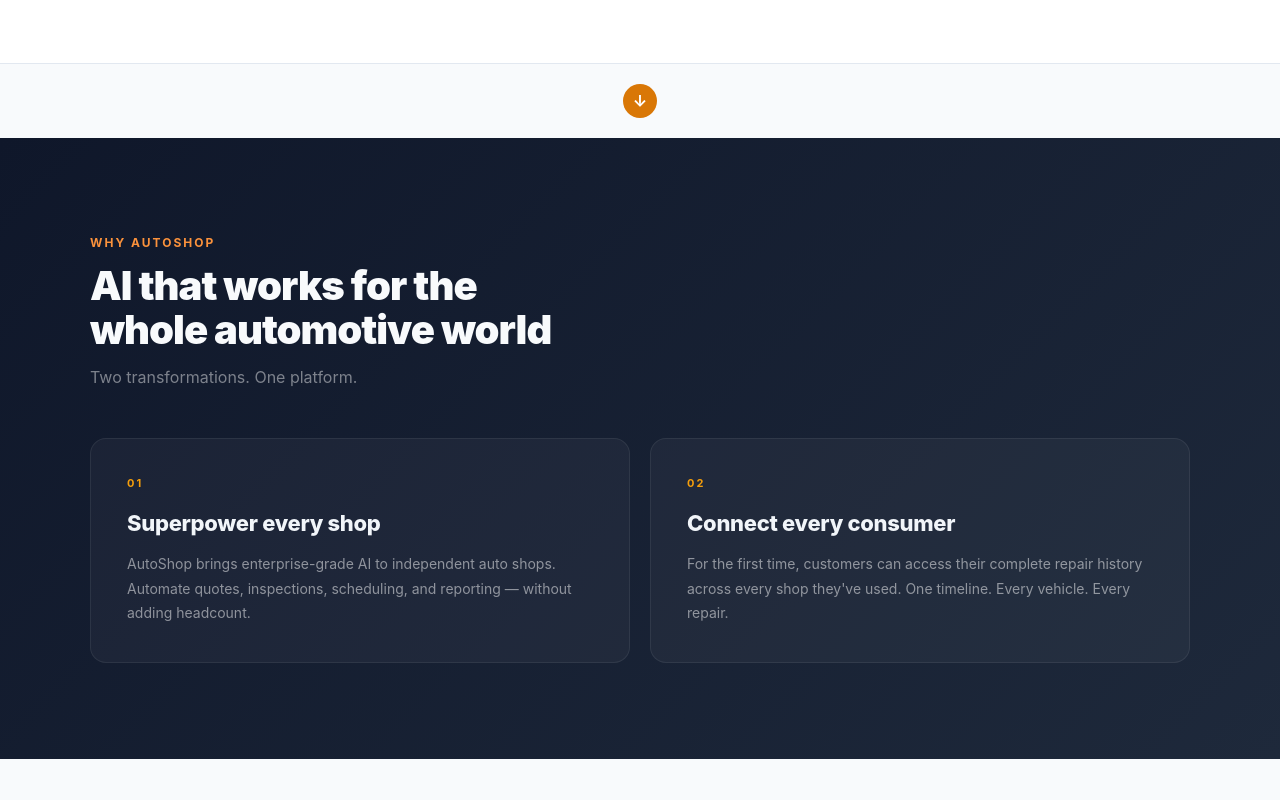
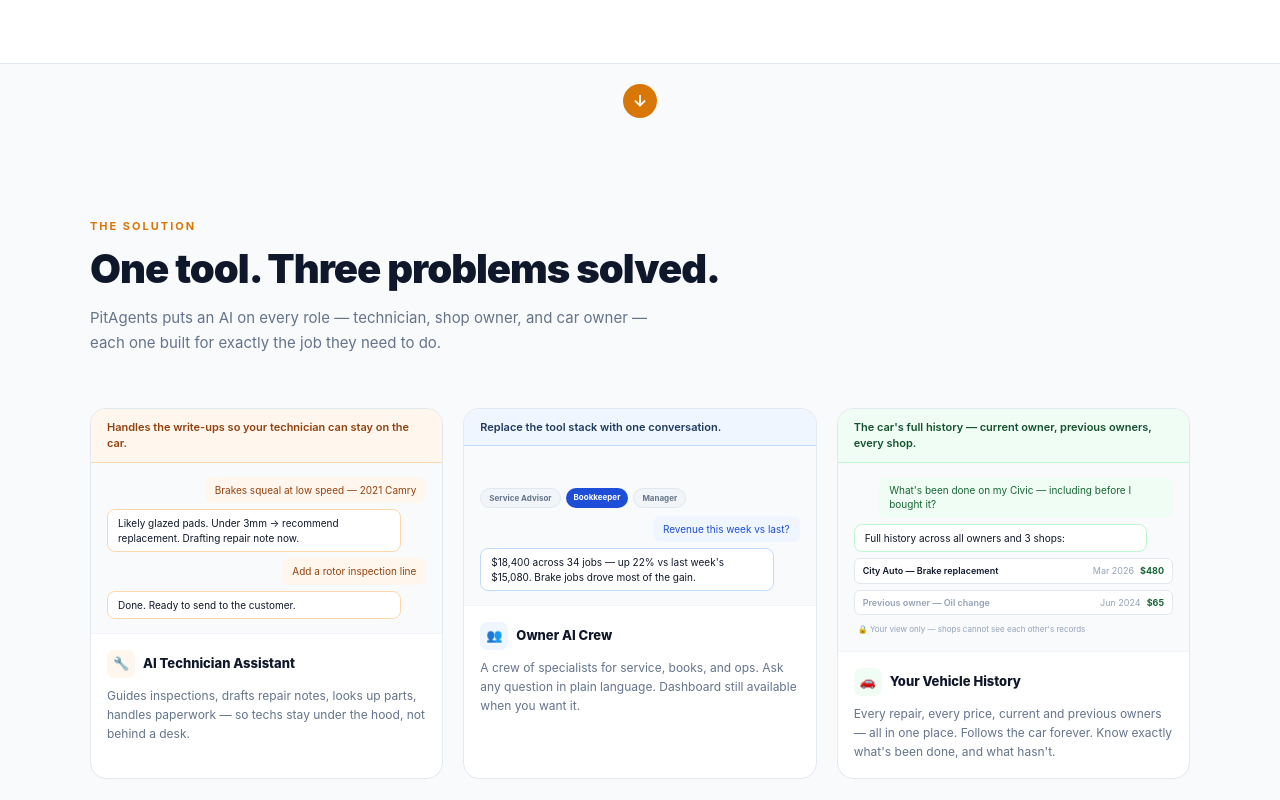
Before and after one commit to duranbrook/pitagents, a Next.js app in the folder web/: page / in a window 1280 px wide. Shown: the part 1800-2600 px from the top of the page. Built offline with nearby package versions, Linux system fonts and the light colour scheme.

Commit message:
feat(home): add solution section with three pillar cards

```diff
--- a/web/components/home/HomePage.tsx
+++ b/web/components/home/HomePage.tsx
@@ -245,6 +245,102 @@
         <div style={{ width: 34, height: 34, borderRadius: '50%', background: '#d97706', display: 'flex', alignItems: 'center', justifyContent: 'center', color: '#fff', fontSize: 16, fontWeight: 700 }}>↓</div>
       </div>
 
+      {/* SOLUTION SECTION */}
+      <section style={{ padding: '80px 64px', background: '#f8fafc' }}>
+        <div style={{ maxWidth: 1100, margin: '0 auto' }}>
+          <div style={{ fontSize: 11, fontWeight: 700, letterSpacing: 2, color: '#d97706', textTransform: 'uppercase', marginBottom: 12 }}>The Solution</div>
+          <h2 style={{ fontSize: 40, fontWeight: 900, color: '#0f172a', letterSpacing: -1, lineHeight: 1.15, marginBottom: 14 }}>
+            One tool. Three problems solved.
+          </h2>
+          <p style={{ fontSize: 15, color: '#64748b', maxWidth: 560, lineHeight: 1.65, marginBottom: 52 }}>
+            PitAgents puts an AI on every role — technician, shop owner, and car owner — each one built for exactly the job they need to do.
+          </p>
+
+          <div style={{ display: 'grid', gridTemplateColumns: '1fr 1fr 1fr', gap: 20 }}>
+
+            {/* Pillar 1 — AI Technician */}
+            <div style={{ border: '1px solid #e2e8f0', borderRadius: 16, overflow: 'hidden', background: '#fff', display: 'flex', flexDirection: 'column' }}>
+              <div style={{ padding: '10px 16px', fontSize: 11, fontWeight: 600, lineHeight: 1.5, background: '#fff7ed', color: '#92400e', borderBottom: '1px solid #fed7aa' }}>
+                Handles the write-ups so your technician can stay on the car.
+              </div>
+              <div style={{ padding: '14px 16px', background: '#f8fafc', borderBottom: '1px solid #f1f5f9', minHeight: 160, display: 'flex', flexDirection: 'column', justifyContent: 'flex-end', gap: 6 }}>
+                <div style={{ fontSize: 10, padding: '6px 10px', borderRadius: 8, background: '#fff7ed', color: '#92400e', alignSelf: 'flex-end', maxWidth: '92%', lineHeight: 1.45 }}>Brakes squeal at low speed — 2021 Camry</div>
+                <div style={{ fontSize: 10, padding: '6px 10px', borderRadius: 8, background: '#fff', border: '1px solid #fed7aa', color: '#0f172a', maxWidth: '92%', lineHeight: 1.45 }}>Likely glazed pads. Under 3mm → recommend replacement. Drafting repair note now.</div>
+                <div style={{ fontSize: 10, padding: '6px 10px', borderRadius: 8, background: '#fff7ed', color: '#92400e', alignSelf: 'flex-end', maxWidth: '92%', lineHeight: 1.45 }}>Add a rotor inspection line</div>
+                <div style={{ fontSize: 10, padding: '6px 10px', borderRadius: 8, background: '#fff', border: '1px solid #fed7aa', color: '#0f172a', maxWidth: '92%', lineHeight: 1.45 }}>Done. Ready to send to the customer.</div>
+              </div>
+              <div style={{ padding: '16px' }}>
+                <div style={{ display: 'flex', alignItems: 'center', gap: 8, marginBottom: 8 }}>
+                  <div style={{ width: 28, height: 28, borderRadius: 7, background: '#fff7ed', display: 'flex', alignItems: 'center', justifyContent: 'center', fontSize: 13, flexShrink: 0 }}>🔧</div>
+                  <div style={{ fontSize: 13, fontWeight: 800, color: '#0f172a' }}>AI Technician Assistant</div>
+                </div>
+                <p style={{ fontSize: 12, color: '#64748b', lineHeight: 1.6 }}>Guides inspections, drafts repair notes, looks up parts, handles paperwork — so techs stay under the hood, not behind a desk.</p>
+              </div>
+            </div>
+
+            {/* Pillar 2 — Owner AI Crew */}
+            <div style={{ border: '1px solid #e2e8f0', borderRadius: 16, overflow: 'hidden', background: '#fff', display: 'flex', flexDirection: 'column' }}>
+              <div style={{ padding: '10px 16px', fontSize: 11, fontWeight: 600, lineHeight: 1.5, background: '#eff6ff', color: '#1e3a5f', borderBottom: '1px solid #bfdbfe' }}>
+                Replace the tool stack with one conversation.
+              </div>
+              <div style={{ padding: '14px 16px', background: '#f8fafc', borderBottom: '1px solid #f1f5f9', minHeight: 160, display: 'flex', flexDirection: 'column', justifyContent: 'flex-end', gap: 6 }}>
+                <div style={{ display: 'flex', gap: 5, marginBottom: 2 }}>
+                  {(['Service Advisor', 'Bookkeeper', 'Manager'] as const).map(name => (
+                    <span key={name} style={{
+                      fontSize: 8, fontWeight: 700, padding: '3px 8px', borderRadius: 99,
+                      ...(name === 'Bookkeeper'
+                        ? { background: '#1d4ed8', color: '#fff' }
+                        : { background: '#f1f5f9', color: '#64748b', border: '1px solid #e2e8f0' }),
+                    }}>{name}</span>
+                  ))}
+                </div>
+                <div style={{ fontSize: 10, padding: '6px 10px', borderRadius: 8, background: '#eff6ff', color: '#1d4ed8', alignSelf: 'flex-end', maxWidth: '92%', lineHeight: 1.45 }}>Revenue this week vs last?</div>
+                <div style={{ fontSize: 10, padding: '6px 10px', borderRadius: 8, background: '#fff', border: '1px solid #bfdbfe', color: '#0f172a', maxWidth: '92%', lineHeight: 1.45 }}>$18,400 across 34 jobs — up 22% vs last week&apos;s $15,080. Brake jobs drove most of the gain.</div>
+              </div>
+              <div style={{ padding: '16px' }}>
+                <div style={{ display: 'flex', alignItems: 'center', gap: 8, marginBottom: 8 }}>
+                  <div style={{ width: 28, height: 28, borderRadius: 7, background: '#eff6ff', display: 'flex', alignItems: 'center', justifyContent: 'center', fontSize: 13, flexShrink: 0 }}>👥</div>
+                  <div style={{ fontSize: 13, fontWeight: 800, color: '#0f172a' }}>Owner AI Crew</div>
+                </div>
+                <p style={{ fontSize: 12, color: '#64748b', lineHeight: 1.6 }}>A crew of specialists for service, books, and ops. Ask any question in plain language. Dashboard still available when you want it.</p>
+              </div>
+            </div>
+
+            {/* Pillar 3 — Vehicle History */}
+            <div style={{ border: '1px solid #e2e8f0', borderRadius: 16, overflow: 'hidden', background: '#fff', display: 'flex', flexDirection: 'column' }}>
+              <div style={{ padding: '10px 16px', fontSize: 11, fontWeight: 600, lineHeight: 1.5, background: '#f0fdf4', color: '#14532d', borderBottom: '1px solid #bbf7d0' }}>
+                The car&apos;s full history — current owner, previous owners, every shop.
+              </div>
+              <div style={{ padding: '14px 16px', background: '#f8fafc', borderBottom: '1px solid #f1f5f9', minHeight: 160, display: 'flex', flexDirection: 'column', justifyContent: 'flex-end', gap: 6 }}>
+                <div style={{ fontSize: 10, padding: '6px 10px', borderRadius: 8, background: '#f0fdf4', color: '#166534', alignSelf: 'flex-end', maxWidth: '92%', lineHeight: 1.45 }}>What&apos;s been done on my Civic — including before I bought it?</div>
+                <div style={{ fontSize: 10, padding: '6px 10px', borderRadius: 8, background: '#fff', border: '1px solid #bbf7d0', color: '#0f172a', maxWidth: '92%', lineHeight: 1.45 }}>Full history across all owners and 3 shops:</div>
+                {[
+                  { label: 'City Auto — Brake replacement', date: 'Mar 2026', price: '$480', muted: false },
+                  { label: 'Previous owner — Oil change', date: 'Jun 2024', price: '$65', muted: true },
+                ].map(row => (
+                  <div key={row.label} style={{ fontSize: 9, padding: '5px 8px', borderRadius: 6, background: '#fff', border: '1px solid #e2e8f0', display: 'flex', justifyContent: 'space-between', alignItems: 'center' }}>
+                    <span style={{ fontWeight: 600, color: row.muted ? '#94a3b8' : '#0f172a' }}>{row.label}</span>
+                    <span style={{ display: 'flex', gap: 6 }}>
+                      <span style={{ color: '#94a3b8' }}>{row.date}</span>
+                      <span style={{ color: '#166534', fontWeight: 700 }}>{row.price}</span>
+                    </span>
+                  </div>
+                ))}
+                <div style={{ fontSize: 8, color: '#94a3b8', padding: '2px 4px' }}>🔒 Your view only — shops cannot see each other&apos;s records</div>
+              </div>
+              <div style={{ padding: '16px' }}>
+                <div style={{ display: 'flex', alignItems: 'center', gap: 8, marginBottom: 8 }}>
+                  <div style={{ width: 28, height: 28, borderRadius: 7, background: '#f0fdf4', display: 'flex', alignItems: 'center', justifyContent: 'center', fontSize: 13, flexShrink: 0 }}>🚗</div>
+                  <div style={{ fontSize: 13, fontWeight: 800, color: '#0f172a' }}>Your Vehicle History</div>
+                </div>
+                <p style={{ fontSize: 12, color: '#64748b', lineHeight: 1.6 }}>Every repair, every price, current and previous owners — all in one place. Follows the car forever. Know exactly what&apos;s been done, and what hasn&apos;t.</p>
+              </div>
+            </div>
+
+          </div>
+        </div>
+      </section>
+
       {/* WHY SECTION */}
       <section style={{ background: 'linear-gradient(135deg, #0f172a 0%, #1e293b 100%)', padding: '96px 64px' }}>
         <div style={{ maxWidth: 1100, margin: '0 auto' }}>
```
